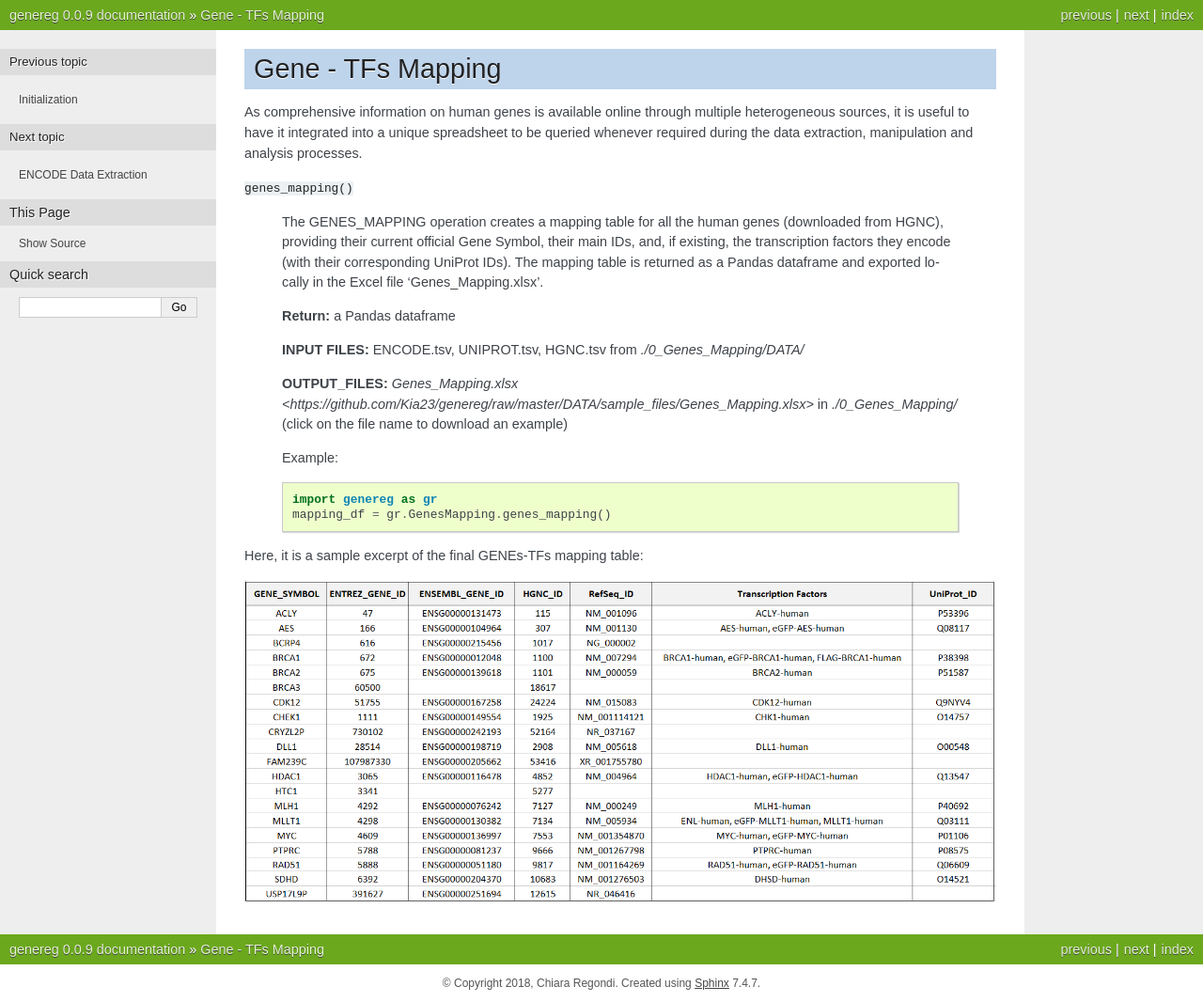
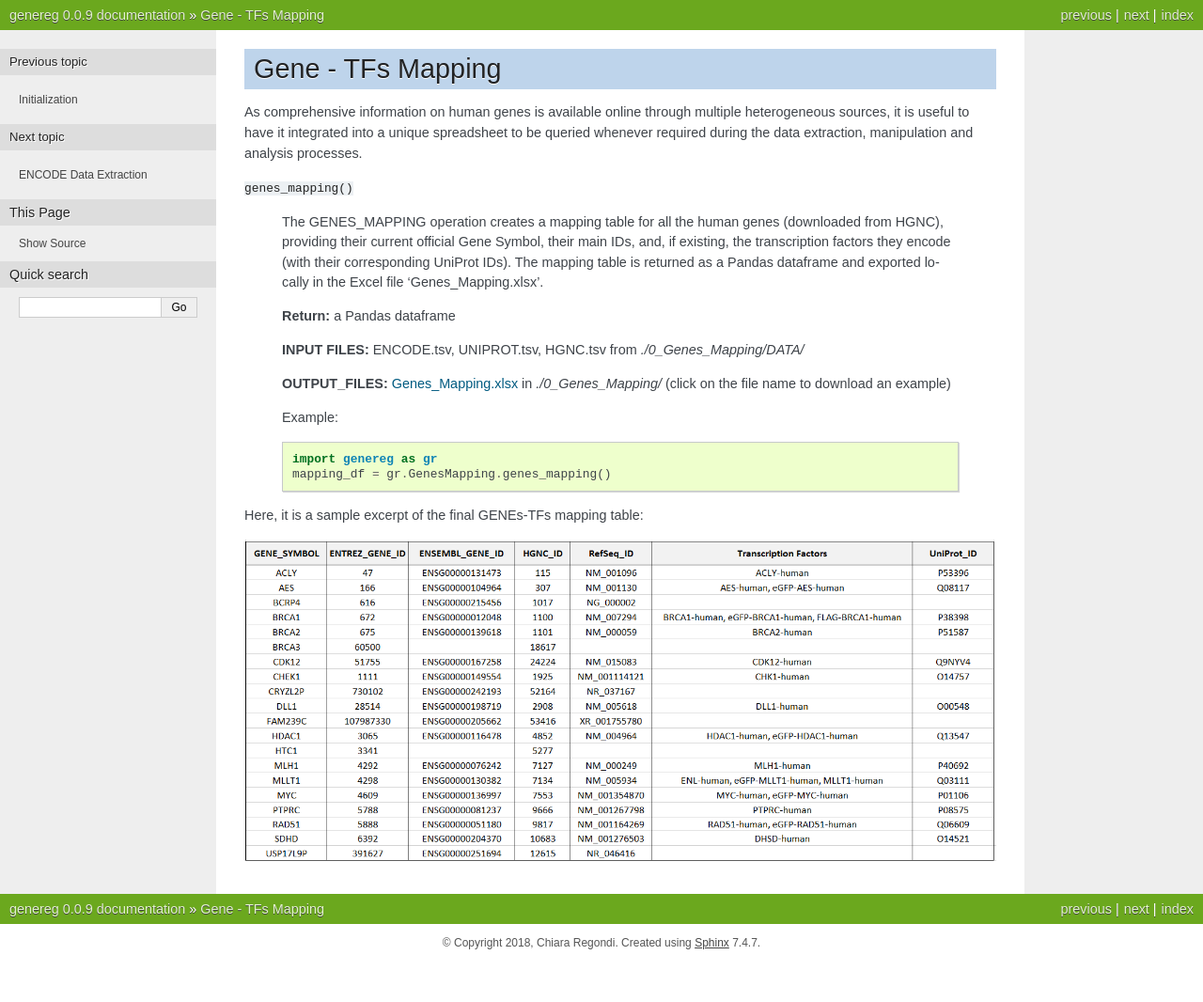
Before and after one commit to DEIB-GECO/genereg, a Sphinx documentation site: the page built from doc/source/mapping.rst, in a window 1280 px wide. Shown: the whole page at 94% size. Built offline with Sphinx 7.4.7, drawn with Linux system fonts in a browser that asks for light colours; after the commit the page ends 1023 px from its top, so only the background shows below that.

Commit message:
Update mapping.rst

```diff
--- a/doc/source/mapping.rst
+++ b/doc/source/mapping.rst
@@ -10,7 +10,7 @@ As comprehensive information on human genes is available online through multiple
 
 	**INPUT FILES:** ENCODE.tsv, UNIPROT.tsv, HGNC.tsv from *./0_Genes_Mapping/DATA/*
 
-	**OUTPUT_FILES:** `Genes_Mapping.xlsx <https://github.com/Kia23/genereg/raw/master/DATA/sample_files/Genes_Mapping.xlsx>` in *./0_Genes_Mapping/* (click on the file name to download an example)
+	**OUTPUT_FILES:** `Genes_Mapping.xlsx <https://github.com/Kia23/genereg/raw/master/DATA/sample_files/Genes_Mapping.xlsx>`_ in *./0_Genes_Mapping/* (click on the file name to download an example)
 
 	Example::
 
```
